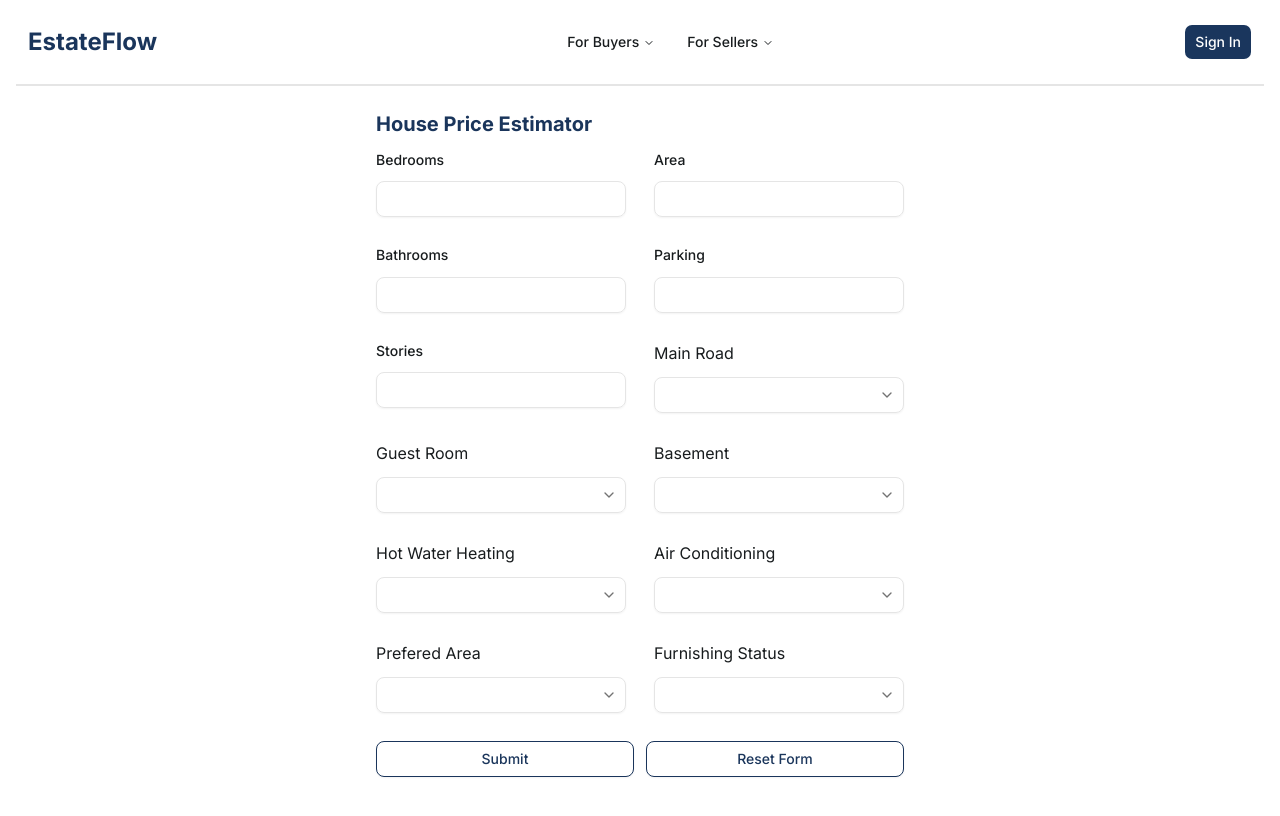
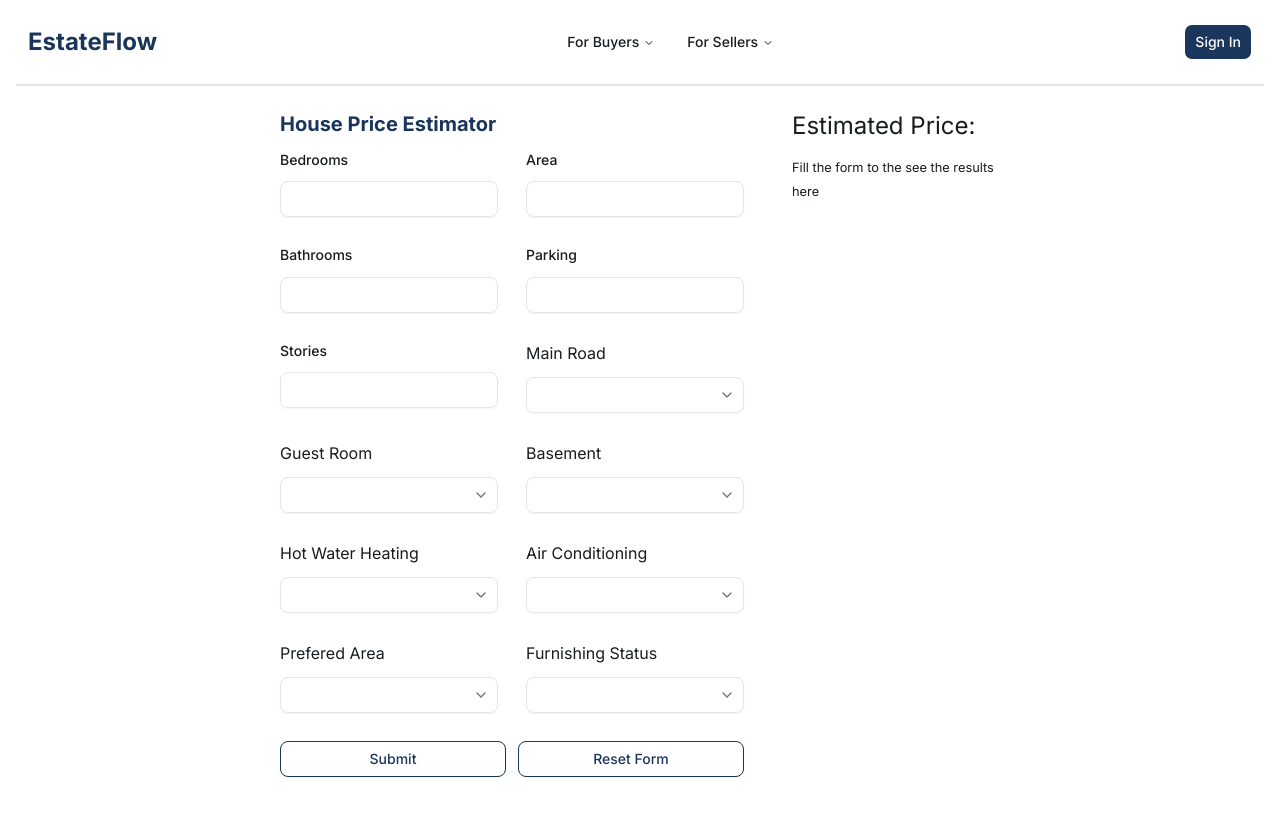
Before and after one commit to andry-iany/house-price-prediction, a Next.js app in the folder frontend/: page /buyer/estimator in a window 1280 px wide. Shown: the top 816 px of the page. Built offline with nearby package versions, Linux system fonts and the light colour scheme.

Commit message:
perform calculation in backend

```diff
--- a/frontend/app/buyer/estimator/page.tsx
+++ b/frontend/app/buyer/estimator/page.tsx
@@ -7,10 +7,11 @@ import useHousePrediction from "@/hooks/useHousePrediction"
 import { MouseEventHandler, SubmitEventHandler, useRef, useState } from "react"
 
 export default function Page() {
-  const { formRef, onClearForm, onSubmit } = useEstimatorPage()
+  const { formRef, data, isPending, onClearForm, onSubmit } = useEstimatorPage()
 
   return (
-    <form ref={formRef} onSubmit={onSubmit} className="m-auto max-w-xl p-6">
+    <div className="mx-auto flex max-w-3xl">
+      <form ref={formRef} onSubmit={onSubmit} className="w-full p-6">
         <FieldGroup>
           <FieldSet>
             <FieldLegend>
@@ -18,7 +19,9 @@ export default function Page() {
                 House Price Estimator
               </h2>
             </FieldLegend>
-          <FieldGroup className="grid grid-cols-2">{renderInputs()}</FieldGroup>
+            <FieldGroup className="grid grid-cols-2">
+              {renderInputs()}
+            </FieldGroup>
           </FieldSet>
           <Field orientation="horizontal">
             <div className="w-100">
@@ -39,6 +42,15 @@ export default function Page() {
           </Field>
         </FieldGroup>
       </form>
+      <div className="min-w-3xs p-6">
+        <h1 className="mb-3 text-2xl">Estimated Price:</h1>
+        {data ? (
+          <div className="text-lg">$6482536</div>
+        ) : (
+          <small>Fill the form to the see the results here</small>
+        )}
+      </div>
+    </div>
   )
 }
 
@@ -65,6 +77,8 @@ const useEstimatorPage = () => {
 
   return {
     formRef,
+    data,
+    isPending,
     onSubmit,
     onClearForm,
   }
--- a/frontend/hooks/useHousePrediction.ts
+++ b/frontend/hooks/useHousePrediction.ts
@@ -15,19 +15,22 @@ const useHousePrediction = () => {
 
     console.log({ body })
 
-    // const options = {
-    //   method: "POST",
-    //   headers: {
-    //     "Content-Type": "application/json",
-    //     "User-Agent": "insomnia/12.2.0",
-    //   },
-    //   body: '{"houseDetails":[{"area":4800,"bedrooms":3,"bathrooms":2,"stories":4,"mainroad":"yes","guestroom":"yes","basement":"no","hotwaterheating":"no","airconditioning":"yes","parking":0,"prefarea":"no","furnishingstatus":"furnished"}]}',
-    // }
+    const options = {
+      method: "POST",
+      headers: {
+        "Content-Type": "application/json",
+        "User-Agent": "insomnia/12.2.0",
+      },
+      body: JSON.stringify(body),
+    }
 
-    // return fetch("http://localhost:8000/predict", options)
-    //   .then((response) => response.json())
-    //   .then((response) => console.log(response))
-    //   .catch((err) => console.error(err))
+    const data = await fetch("http://localhost:8000/predict", options)
+      .then((response) => response.json())
+      .catch((err) => console.error(err))
+
+    console.log({ data })
+
+    return data
   }
 
   return useMutation({
```
Lines whose indentation alone changed are shown as unchanged.
